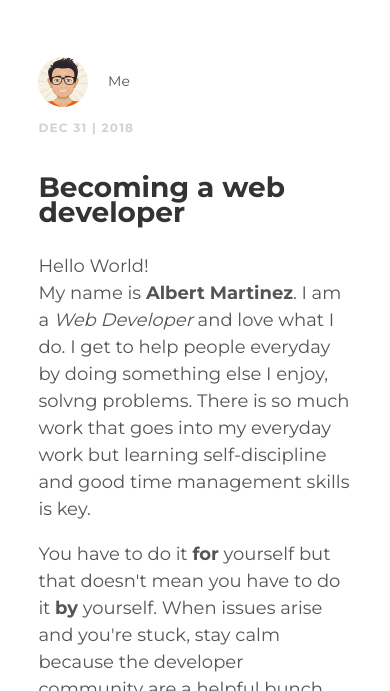
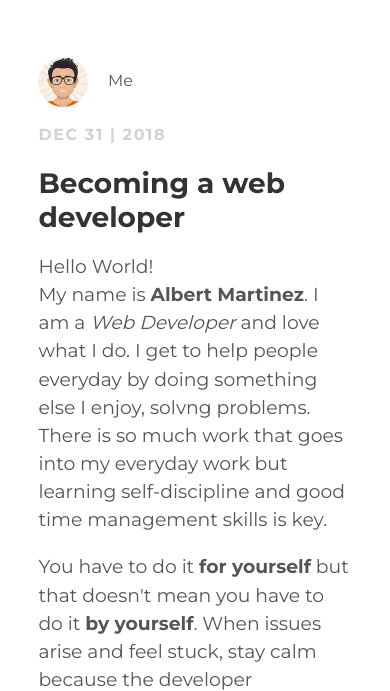
Before and after one commit to iAlbertM/test-blog, a plain HTML site: page index.html in a window 390 px wide. Shown: the part 153-844 px from the top of the page. Drawn offline with Linux system fonts and the light colour scheme.

Commit message:
refined text
checked for errors, updated amswer, more professional and helpful

```diff
--- a/css/main.css
+++ b/css/main.css
@@ -173,21 +173,36 @@ p {
 
 
 }
-
 /* Small screens */
 @media all and (max-width: 500px) {
-    header nav ul {
-        /* On small screens, use column dir. for mobile devices lack of width */
-        flex-direction: column;
+
+  #header-title, header nav {
+    float: none;
+    clear: both;
   }
+
+  header nav li {
+    display: inline-block;
+  }
+
+  .post-author span {
+    font-size: 1rem;
+  }
+
   .post-title {
     font-size: 1.75rem;
-      line-height: 0.9;
+    margin: 0.675em 0;
+  }
+
+  .post-date {
+    font-size: 1rem; /*14px/16px*/
+    letter-spacing: 0.1em;
+
   }
 
   .post-content {
     line-height: 1.75;
-      font-size: 1.125rem;
+    font-size: 1.175rem;
     font-weight: 200;
   }
 
--- a/index.html
+++ b/index.html
@@ -33,7 +33,7 @@
                 <h3 class="post-title">Becoming a web developer</h3>
                 <div class="post-content">
                     <p>Hello World!<br> My name is <strong>Albert Martinez</strong>. I am a <em>Web Developer</em> and love what I do. I get to help people everyday by doing something else I enjoy, solvng problems. There is so much work that goes into my everyday work but learning self-discipline and good time management skills is key.</p>
-                    <p>You have to do it <strong>for</strong> yourself but that doesn't mean you have to do it <strong>by</strong> yourself. When issues arise and you're stuck, stay calm because the developer community are a helpful bunch willing to help you when you need it. The catch... you have to know to ask. If you have questions or need a point in the right direction, <strong><a href="mailto:albertwdd@gmail.com">send me a message</a>. I'll respond as soon as I can. Good Luck &amp; see you out in the World Wide Web.</p>
+                    <p>You have to do it <strong>for yourself</strong> but that doesn't mean you have to do it <strong>by yourself</strong>. When issues arise and feel stuck, stay calm because the developer community are a helpful bunch willing to help you when you need it. The catch... you have to know to ask. If you have questions or need a point in the right direction, <a href="mailto:albertwdd@gmail.com">send me a message</a>. I'll respond as soon as I can. Good Luck &amp; see you out in the World Wide Web.</p>
                 </div>
             </div>
         </div>
```
Also changed, not shown: img/texture.png (added), img/texture@2x.png (added), 2 other files. Lines whose indentation alone changed are shown as unchanged.
